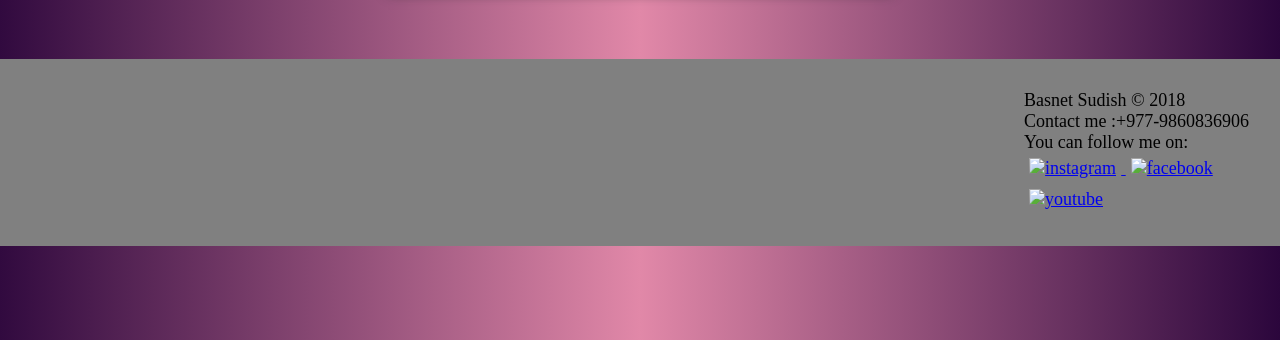
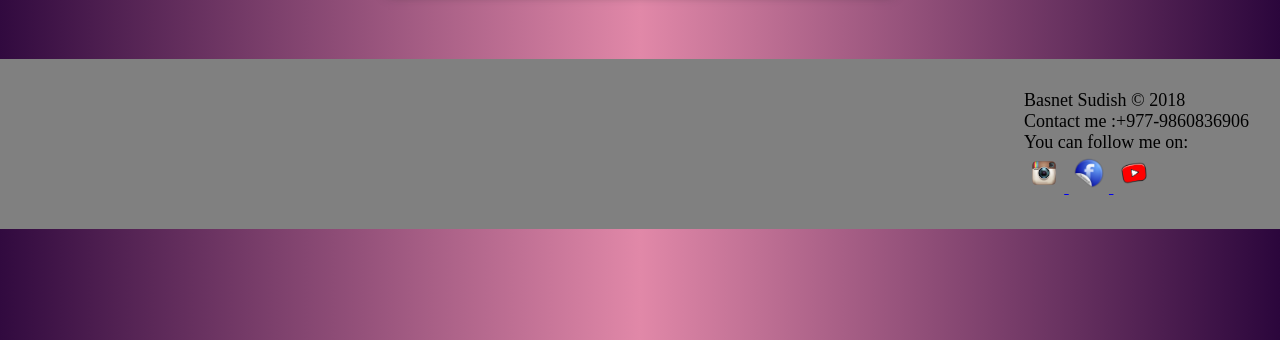
Before and after one commit to Basnyatsudish/csy1018, a plain HTML site: page contact.html in a window 1280 px wide. Shown: the part 460-800 px from the top of the page. Drawn offline with Linux system fonts and the light colour scheme.

Commit message:
Update contact.html

```diff
--- a/contact.html
+++ b/contact.html
@@ -73,15 +73,15 @@
 
            You can follow me on:<br>
 
-           <a href="https://www.instagram.com/basnyat_sudish/" ><img class="direct_link" src="imgpng/instagram.png" alt="instagram">
+           <a href="https://www.instagram.com/basnyat_sudish/" ><img class="direct_link" src="instagram.png" alt="instagram">
            <!-- (Available at:https://stickeroid.com/uploads/pic/full-pngimg/06e198b715c92aec2613b42f825ad2ffb6f42c23.png, Accessd on April 20) -->
            </a>
 
-           <a href="https://www.facebook.com/danger.sudish.basnyat"><img class="direct_link" src="imgpng/facebook.png" alt="facebook">
+           <a href="https://www.facebook.com/danger.sudish.basnyat"><img class="direct_link" src="facebook.png" alt="facebook">
            <!--  (Available at:https://www.iconfinder.com/icons/60711/facebook_icon#size=128 ,Accessed on April 20) -->
             </a>
 
-            <a href="https://www.youtube.com/channel/UCkV0c0OnRJLZk2_K-EdK9Qg?view_as=subscriber"><img class="direct_link" src="imgpng/youtube.png" alt="youtube">
+            <a href="https://www.youtube.com/channel/UCkV0c0OnRJLZk2_K-EdK9Qg?view_as=subscriber"><img class="direct_link" src="youtube.png" alt="youtube">
             <!-- (Available at:https://vignette.wikia.nocookie.net/logopedia/images/4/43/Youtube_Kids_new_logo.png/revision/latest?cb=20170830023930 ,Accessed on April 20) -->
             </a>
           </p>
```
